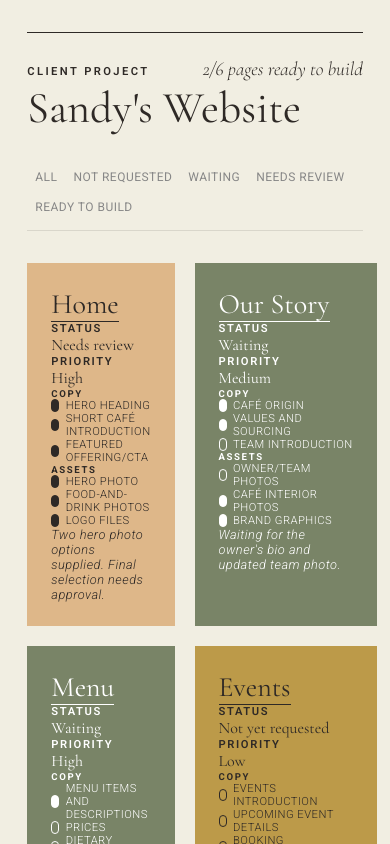
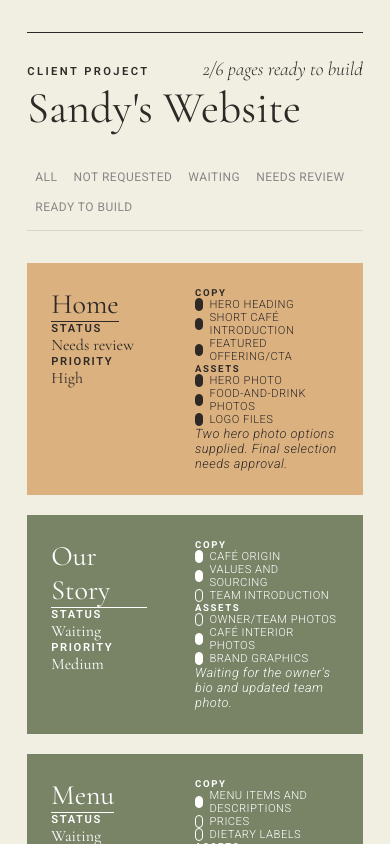
Before and after one commit to aliciabuelow/client-practice, a React (Vite) app: page / in a window 390 px wide. Shown: the top 844 px of the page. Built offline with nearby package versions, Linux system fonts and the light colour scheme.

Commit message:
Create card-content grid, make PageGrid responsive to mobile

```diff
--- a/src/styles/PageCard.css
+++ b/src/styles/PageCard.css
@@ -18,6 +18,12 @@
 
 .PageCard {
     padding: 1.5rem;
+}
+
+.card-content {
+    display: grid;
+    grid-template-columns: 2fr 3fr;
+    gap: 3rem;
 }
 
 .PageCard h2 {
--- a/src/styles/PageGrid.css
+++ b/src/styles/PageGrid.css
@@ -3,3 +3,9 @@
     grid-template-columns: 1fr 1fr;
     gap: 1.25rem;
 }
+
+@media (max-width: 768px) {
+    .page-grid {
+        grid-template-columns: 1fr;
+    }
+}
--- a/src/styles/index.css
+++ b/src/styles/index.css
@@ -30,5 +30,5 @@ select {
     --page-ready: #a85842;
     --page-notrequested: #bc9a49;
     --page-waiting: #798467;
-    --page-needsreview: #deb789;
+    --page-needsreview: #dbb180;
 }
```
